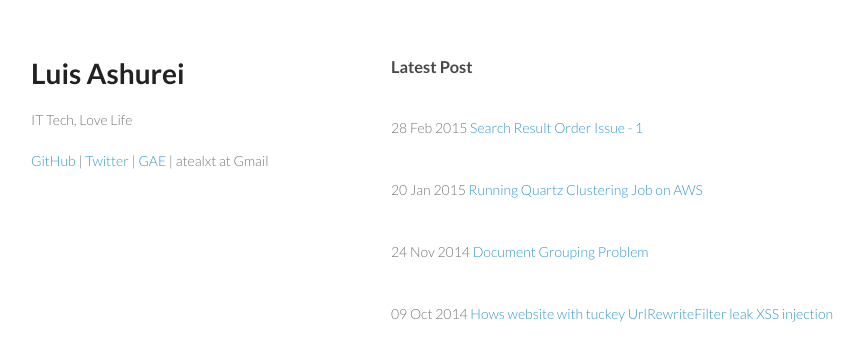
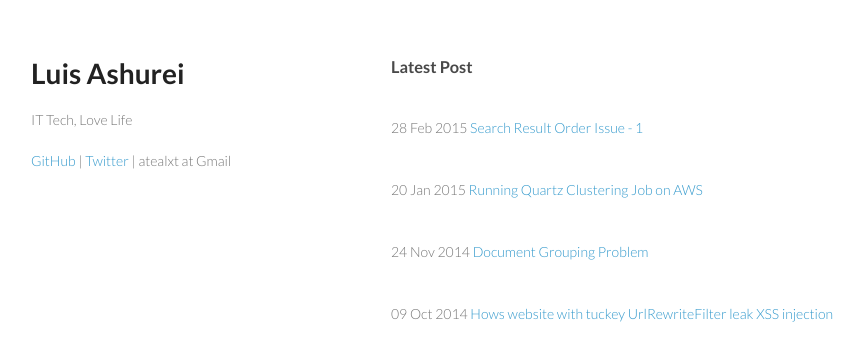
Before and after one commit to atealxt/atealxt.github.io, a Jekyll site: the page built from index.html, in a window 1280 px wide. Shown: the top 345 px of the page, without its empty margins (179-1043 px from the left). Built offline with Jekyll 4.4.1, drawn with Linux system fonts in a browser that asks for light colours.

Commit message:
Update default.html

```diff
--- a/_layouts/default.html
+++ b/_layouts/default.html
@@ -29,7 +29,6 @@
           <p class="view">
             <a href="https://github.com/atealxt" itemprop="url">GitHub</a> |
             <a href="https://twitter.com/atealxt" itemprop="url">Twitter</a> |
-            <a href="http://atealxt.appspot.com/" itemprop="url">GAE</a> |
             <span itemprop="email">atealxt at Gmail</span>
           </p>
         </div>
```
